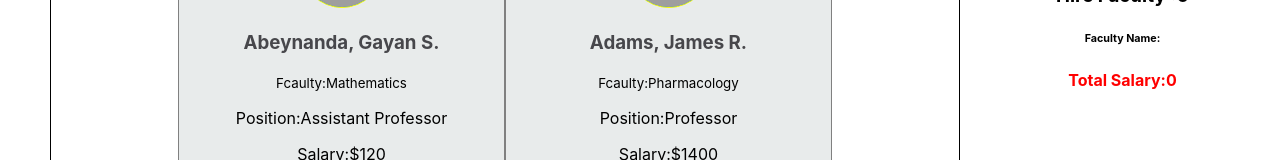
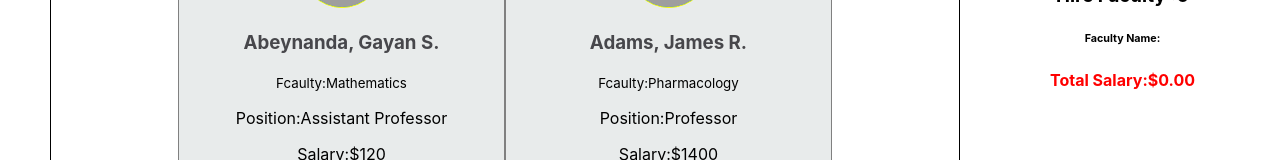
Before and after one commit to Salemah/Single-Page-React, a React (Create React App) app: page / in a window 1280 px wide. Shown: the part 223-383 px from the top of the page. Built offline with nearby package versions, Linux system fonts and the light colour scheme; grey boxes are pictures that could not be loaded.

Commit message:
totoal added

```diff
--- a/src/Component/Cart/Cart.js
+++ b/src/Component/Cart/Cart.js
@@ -11,13 +11,12 @@ const Cart = (props) => {
         totalQuantity = totalQuantity + product.quantity;
         name = product.name;
     }
-    console.log(cart);
     return (
         <div>
             <h2>Order Summary</h2>
             <h3>Hire Faculty :{totalQuantity}</h3>
             <h6>Faculty Name:{name }</h6>
-            <h4 className="total">Total Salary:{total}</h4>
+            <h4 className="total">Total Salary:${total.toFixed(2)}</h4>
         </div>
     );
 };
--- a/src/Component/Shop/Shop.js
+++ b/src/Component/Shop/Shop.js
@@ -1,6 +1,7 @@
 import React, { useEffect, useState } from 'react';
 import Cart from '../Cart/Cart';
 import Product from '../Product/Product';
+import { addToDb } from '../Utilitis/Storage';
 import './Shop.css'
 
 const Shop = () => {
@@ -14,6 +15,8 @@ const [cart,setcart] = useState([]);
    const handleHired = product=>{
     const newCart = [...cart,product];
     setcart(newCart);
+    //save to local storage
+    addToDb(product.id);
    }
     return (
         <div>
--- /dev/null
+++ b/src/Component/Utilitis/Storage.js
@@ -0,0 +1,47 @@
+// use local storage as your db for now
+const addToDb = id => {
+    const exists = getDb();
+    let shopping_cart = {};
+    if (!exists) {
+      shopping_cart[id] = 1;
+    }
+    else {
+      shopping_cart = JSON.parse(exists);
+      if (shopping_cart[id]) {
+        const newCount = shopping_cart[id] + 1;
+        shopping_cart[id] = newCount;
+      }
+      else {
+        shopping_cart[id] = 1;
+      }
+    }
+    updateDb(shopping_cart);
+  }
+
+  const getDb = () => localStorage.getItem('shopping_cart');
+  const updateDb = cart => {
+    localStorage.setItem('shopping_cart', JSON.stringify(cart));
+  }
+
+  const removeFromDb = id => {
+    const exists = getDb();
+    if (!exists) {
+
+    }
+    else {
+      const shopping_cart = JSON.parse(exists);
+      delete shopping_cart[id];
+      updateDb(shopping_cart);
+    }
+  }
+
+  const getStoredCart = () => {
+    const exists = getDb();
+    return exists ? JSON.parse(exists) : {};
+  }
+
+  const clearTheCart = () => {
+    localStorage.removeItem('shopping_cart');
+  }
+
+  export { addToDb, removeFromDb as deleteFromDb, clearTheCart, getStoredCart }
```
